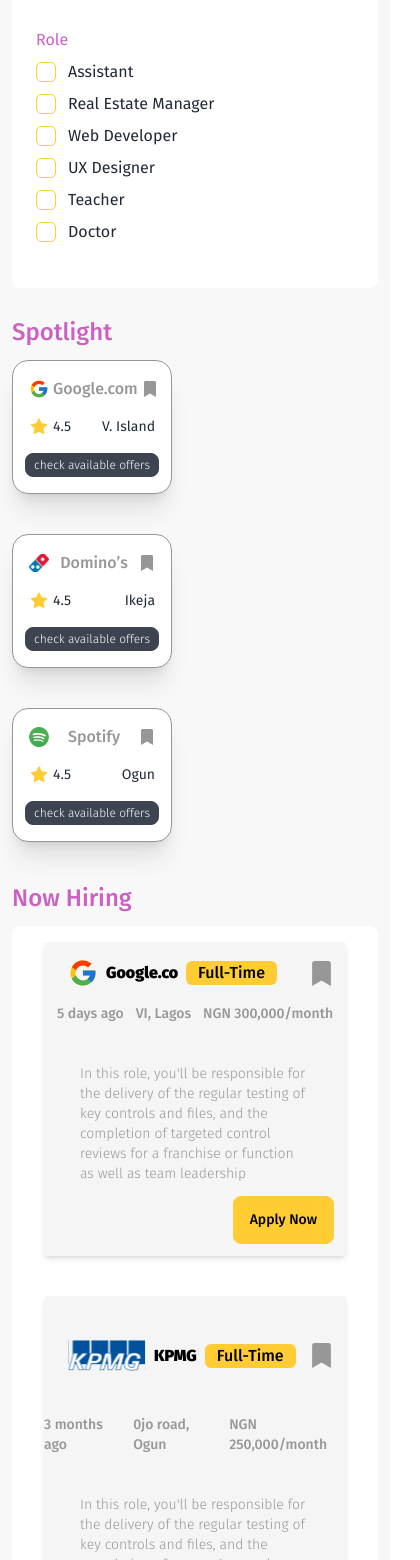
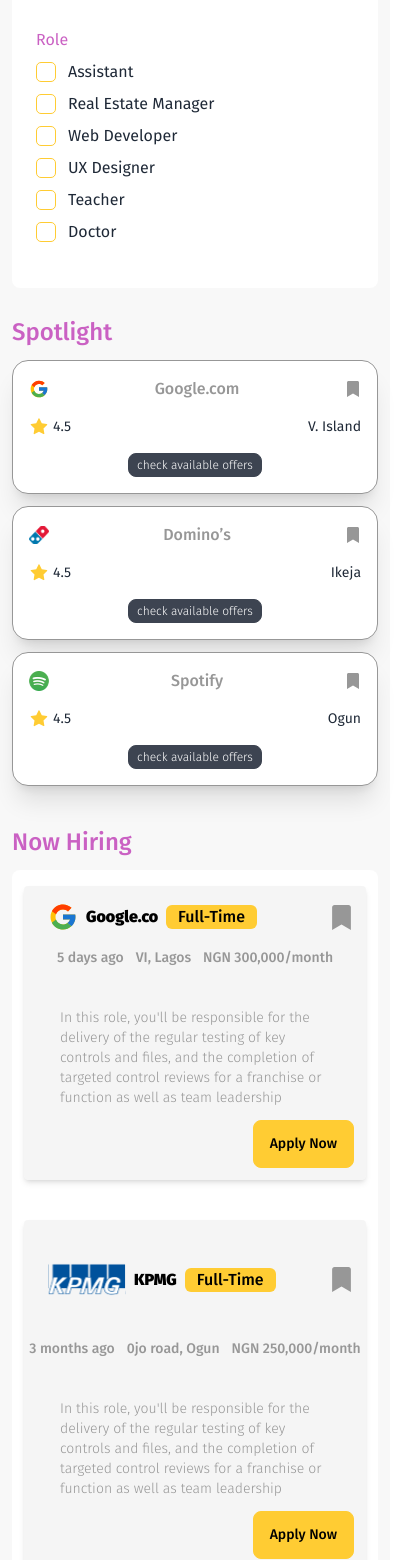
Before and after one commit to crud-engr/recruit, a React (Create React App) app: page / in a window 390 px wide. Shown: the part 440-2000 px from the top of the page, 420 px wide, since content can reach past the window. Built offline with nearby package versions, Linux system fonts and the light colour scheme.

Commit message:
fix responsiveness

```diff
--- a/src/components/FilterBy/FilterBySalary.js
+++ b/src/components/FilterBy/FilterBySalary.js
@@ -18,7 +18,7 @@
         min="0"
         max="100"
         value={salary}
-        className="range range-xs range-warning w-96"
+        className="range range-xs range-warning md:w-96 lg:md:w-96 xl:w-96"
         onInput={handleInput}
       />
     </div>
--- a/src/components/MainLayout/Spotlight/SpotlightCard.js
+++ b/src/components/MainLayout/Spotlight/SpotlightCard.js
@@ -1,15 +1,15 @@
 import { FcGoogle } from "react-icons/fc";
 import { FaBookmark } from "react-icons/fa";
 import { AiFillStar } from "react-icons/ai";
-import dominos from '../../../assets/dominos.svg'
+import dominos from "../../../assets/dominos.svg";
 import spotify from "../../../assets/spotify.svg";
 
 const SpotlightCard = () => {
   return (
     <div>
       <h2 className="text-purple font-medium text-2xl mb-3">Spotlight</h2>
-      <div className="grid grid-cols-1 md:grid-cols-3 lg:grid-cols-3 xl:grid-cols-3 gap-10">
-        <div className="card w-40 bg-white shadow-xl p-4 border border-grey">
+      <div className="grid grid-cols-1 md:grid-cols-3 lg:grid-cols-3 xl:grid-cols-3 md:gap-10 lg:gap-10 xl:gap-10 gap-3">
+        <div className="card md:w-40 lg:w-40 xl:w-40 bg-white shadow-xl p-4 border border-grey">
           <div className="">
             <div className="flex justify-between items-center gap-1">
               <div className="">
@@ -35,7 +35,7 @@
           </div>
         </div>
 
-        <div className="card w-40 bg-white shadow-xl p-4 border border-grey">
+        <div className="card md:w-40 lg:w-40 xl:w-40 bg-white shadow-xl p-4 border border-grey">
           <div className="">
             <div className="flex justify-between items-center gap-1">
               <div className="">
@@ -61,7 +61,7 @@
           </div>
         </div>
 
-        <div className="card w-40 bg-white shadow-xl p-4 border border-grey">
+        <div className="card md:w-40 lg:w-40 xl:w-40 bg-white shadow-xl p-4 border border-grey">
           <div className="">
             <div className="flex justify-between items-center gap-1">
               <div className="">
--- a/src/components/NowHiring/NowHiring.js
+++ b/src/components/NowHiring/NowHiring.js
@@ -7,7 +7,7 @@
   return (
     <div className="mt-10">
       <h2 className="text-purple font-medium text-2xl mb-3">Now Hiring</h2>
-      <div className="bg-white px-8 py-4 rounded-lg">
+      <div className="bg-white px-3 md:px-8 lg:px-8 xl:px-8 py-4 rounded-lg">
         <div className="card w-full bg-lightgrey shadow-md rounded mb-10">
           <div className="flex justify-between items-center px-3 py-2">
             <div className="flex items-center gap-2 px-3 py-2">
```
